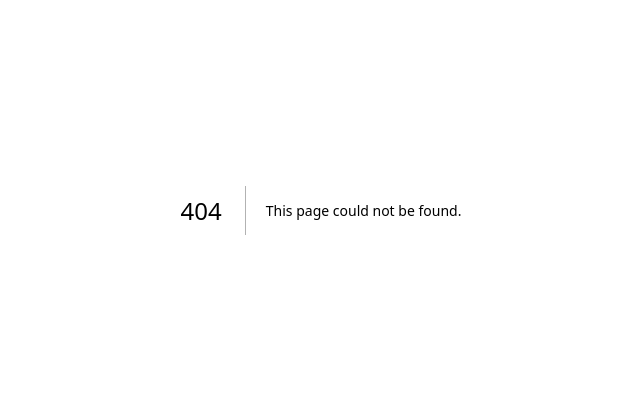
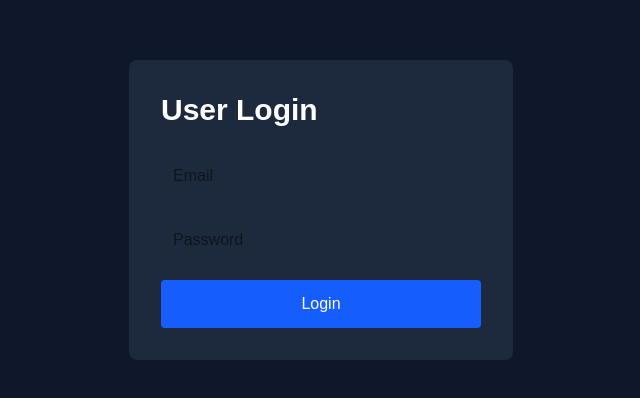
Before and after one commit to riyadsarkar608-cell/trademark-management-system, a Next.js app: page /login in a window 1280 px wide. Before the commit this address had no page. Shown: the part 190-588 px from the top of the page, without its empty margins (319-959 px from the left). Built offline with nearby package versions, Linux system fonts and the light colour scheme.

Commit message:
Login Page Added

```diff
--- /dev/null
+++ b/app/login/page.tsx
@@ -0,0 +1,27 @@
+export default function LoginPage() {
+  return (
+    <div className="min-h-screen flex items-center justify-center bg-slate-900 text-white">
+      <div className="bg-slate-800 p-8 rounded-lg w-96">
+        <h1 className="text-3xl font-bold mb-6">
+          User Login
+        </h1>
+
+        <input
+          type="email"
+          placeholder="Email"
+          className="w-full p-3 mb-4 rounded text-black"
+        />
+
+        <input
+          type="password"
+          placeholder="Password"
+          className="w-full p-3 mb-4 rounded text-black"
+        />
+
+        <button className="w-full bg-blue-600 p-3 rounded">
+          Login
+        </button>
+      </div>
+    </div>
+  );
+}
```
